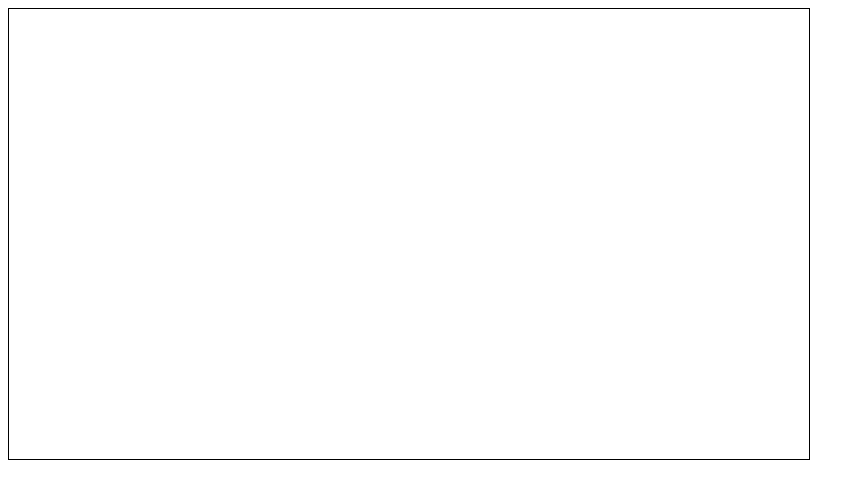
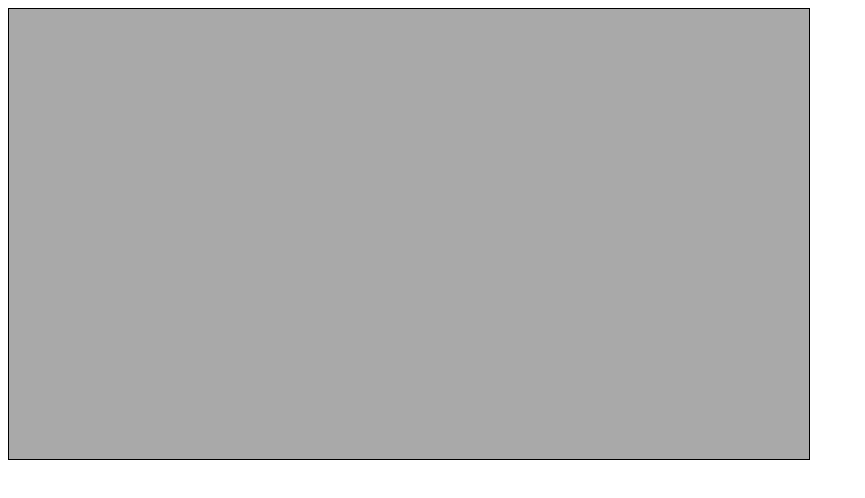
Before and after one commit to jjwall/Robot-Meal-Planning, a website: page game.html in a window 1280 px wide. Shown: the whole page, without its empty margins (0-865 px from the left). Drawn offline with Linux system fonts and the light colour scheme.

Commit message:
Added Enums.ts

```diff
--- a/game.html
+++ b/game.html
@@ -11,7 +11,7 @@
         <div id="container"> <!-- horizontal centering (margin:auto) -->
             <div class="sidebar"> <!-- keep in screen when zooming (position:fixed) -->
                 <div class="logo"> <!-- vertical centering (height 50% of 100%) -->
-                    <canvas id="gameScreen" width="800" height="450" style="border: 1px solid;">
+                    <canvas id="gameScreen" width="800" height="450" style="border: 1px solid; background-color: darkgrey;">
 					<!-- #ffffff;"> -->
                     </canvas>
                 </div>
--- a/src/CommandBlock.ts
+++ b/src/CommandBlock.ts
@@ -1,5 +1,6 @@
 import { GameState } from "./main";
 import { BaseBlock } from "./BaseBlock";
+import { CommandBlockTypes } from "./Enums";
 
 export class CommandBlock extends BaseBlock {
     gameState: GameState;
@@ -10,21 +11,21 @@ export class CommandBlock extends BaseBlock {
     color: string;
     mouseDown: boolean;
     set: boolean;
-    type: string;
+    type: CommandBlockTypes;
     image: HTMLImageElement;
-    constructor(GameState: GameState, X: number, Y: number, H: number, W: number, Color: string, Type: string) {
+    constructor(GameState: GameState, X: number, Y: number, H: number, W: number, Color: string, Type: CommandBlockTypes) {
         super(GameState, X, Y, H, W, Color);
         this.mouseDown = true;
         this.set = false;
         this.image = new Image();
         switch(Type) {
-            case "start":
+            case CommandBlockTypes.Start:
                 this.image.src = "data/textures/StartBlock.png";
                 break;
-            case "move":
+            case CommandBlockTypes.Move:
                 this.image.src = "data/textures/MoveBlock.png";
                 break;
-            case "angle":
+            case CommandBlockTypes.Angle:
                 this.image.src = "data/textures/AngleBlock.png";
                 break;
         }
@@ -64,21 +65,21 @@ export class CommandBlockButton extends BaseBlock {
     h: number;
     color: string;
     mouseDown: boolean;
-    type: string;
+    type: CommandBlockTypes;
     image: HTMLImageElement;
-    constructor(GameState: GameState, X: number, Y: number, H: number, W: number, Color: string, Type: string) {
+    constructor(GameState: GameState, X: number, Y: number, H: number, W: number, Color: string, Type: CommandBlockTypes) {
         super(GameState, X, Y, H, W, Color);
         this.type = Type;
         this.mouseDown = false;
         this.image = new Image();
         switch(Type) {
-            case "start":
+            case CommandBlockTypes.Start:
                 this.image.src = "data/textures/StartBlock.png";
                 break;
-            case "move":
+            case CommandBlockTypes.Move:
                 this.image.src = "data/textures/MoveBlock.png";
                 break;
-            case "angle":
+            case CommandBlockTypes.Angle:
                 this.image.src = "data/textures/AngleBlock.png";
                 break;
         }
--- /dev/null
+++ b/src/Enums.ts
@@ -0,0 +1,23 @@
+export enum CommandBlockTypes {
+    Empty,
+    Start,
+    Move,
+    Angle,
+    Scan,
+    Laser,
+    Grapple
+}
+
+export enum FlowBlockTypes {
+    Empty,
+    Up,
+    Down,
+    Left,
+    Right,
+    ConditionalLeftRight,
+    ConditionalLeftUp,
+    ConditionalLeftDown,
+    ConditionalUpRight,
+    ConditionalUpDown,
+    ConditionalDownRight
+}
--- a/src/LevelCreator.ts
+++ b/src/LevelCreator.ts
@@ -1,6 +1,7 @@
 import { GameState } from "./main";
 import { GridBlock } from "./GridBlock";
 import { CommandBlockButton } from "./CommandBlock";
+import { CommandBlockTypes } from "./Enums";
 
 export function LevelCreator(gameState: GameState, levelObj: object, paletteColor: string) {
     let yOffset: number = 5;
@@ -27,26 +28,26 @@ export function LevelCreator(gameState: GameState, levelObj: object, paletteColo
     for (var i = 0; i < levelObj["command_blocks"].length; i ++) {
         switch(levelObj["command_blocks"][i]) {
             case "start":
-                new CommandBlockButton(gameState, xOffset, yOffset, 50, 50, "thistle", "start");
+                new CommandBlockButton(gameState, xOffset, yOffset, 50, 50, "thistle", CommandBlockTypes.Start);
                 break;
             case "move":
-                new CommandBlockButton(gameState, xOffset, yOffset, 50, 50, "thistle", "move");
+                new CommandBlockButton(gameState, xOffset, yOffset, 50, 50, "thistle", CommandBlockTypes.Move);
                 break;
             case "angle":
-                new CommandBlockButton(gameState, xOffset, yOffset, 50, 50, "thistle", "angle");
+                new CommandBlockButton(gameState, xOffset, yOffset, 50, 50, "thistle", CommandBlockTypes.Angle);
                 break;
             case "laser":
-                new CommandBlockButton(gameState, xOffset, yOffset, 50, 50, "green", "laser");
+                new CommandBlockButton(gameState, xOffset, yOffset, 50, 50, "green", CommandBlockTypes.Laser);
                 break;
             case "scan":
-                new CommandBlockButton(gameState, xOffset, yOffset, 50, 50, "darkblue", "scan");
+                new CommandBlockButton(gameState, xOffset, yOffset, 50, 50, "darkblue", CommandBlockTypes.Scan);
                 break;
             case "grapple":
-                new CommandBlockButton(gameState, xOffset, yOffset, 50, 50, "maroon", "grapple");
+                new CommandBlockButton(gameState, xOffset, yOffset, 50, 50, "maroon", CommandBlockTypes.Grapple);
                 break;
         }
         xOffset += 55;
     }
 
-    // set up Command Path Buttons
+    // set up Flow Block Buttons
 }
```
Also changed, not shown: src/GridBlock.ts (+4 -3 lines), dist/CommandBlock.js, dist/Enums.js (added), dist/LevelCreator.js, 4 other files.
